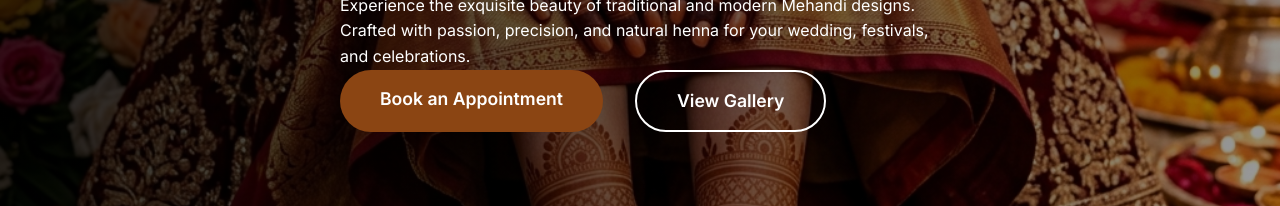
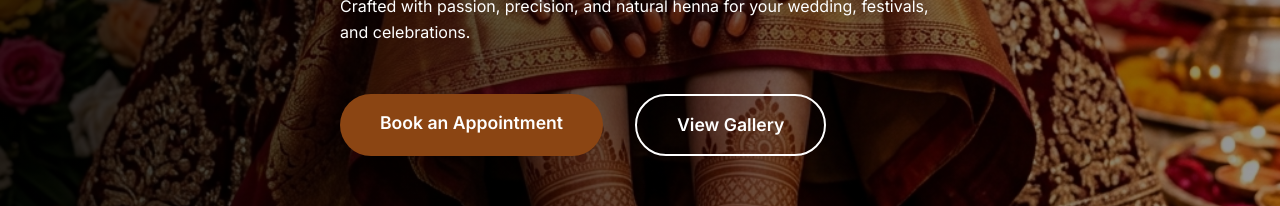
Before and after one commit to nknitishsingh94/Mehandi-Website, a React (Vite) app: page / in a window 1280 px wide. Shown: the part 445-651 px from the top of the page. Built offline with nearby package versions, Linux system fonts and the light colour scheme; no server answers; a web font is replaced by a local one.

Commit message:
Increased Hero button spacing to prevent overlap

```diff
--- a/src/components/Hero.jsx
+++ b/src/components/Hero.jsx
@@ -49,6 +49,7 @@ const Hero = () => {
             animate={{ opacity: 1, y: 0 }}
             transition={{ duration: 0.8, delay: 0.6 }}
             className="flex gap-4"
+            style={{ marginTop: '3rem' }}
           >
             <a href="#contact" className="btn btn-primary" style={{ padding: '15px 40px', fontSize: '1.1rem' }}>Book an Appointment</a>
             <a href="#gallery" className="btn btn-outline" style={{ padding: '15px 40px', fontSize: '1.1rem', color: '#fff', borderColor: '#fff' }}>View Gallery</a>
```
